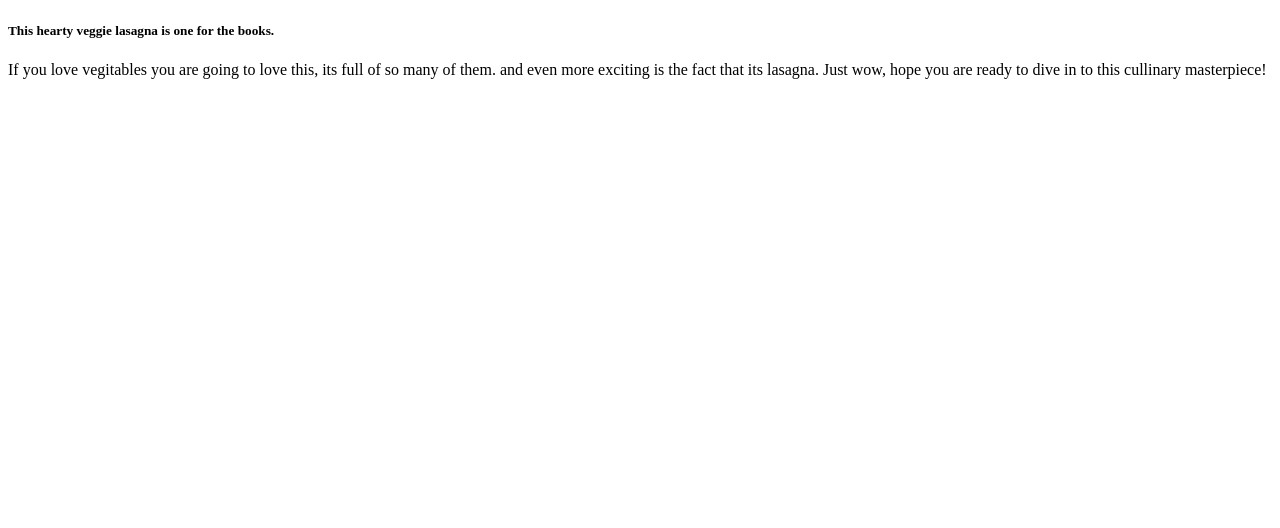
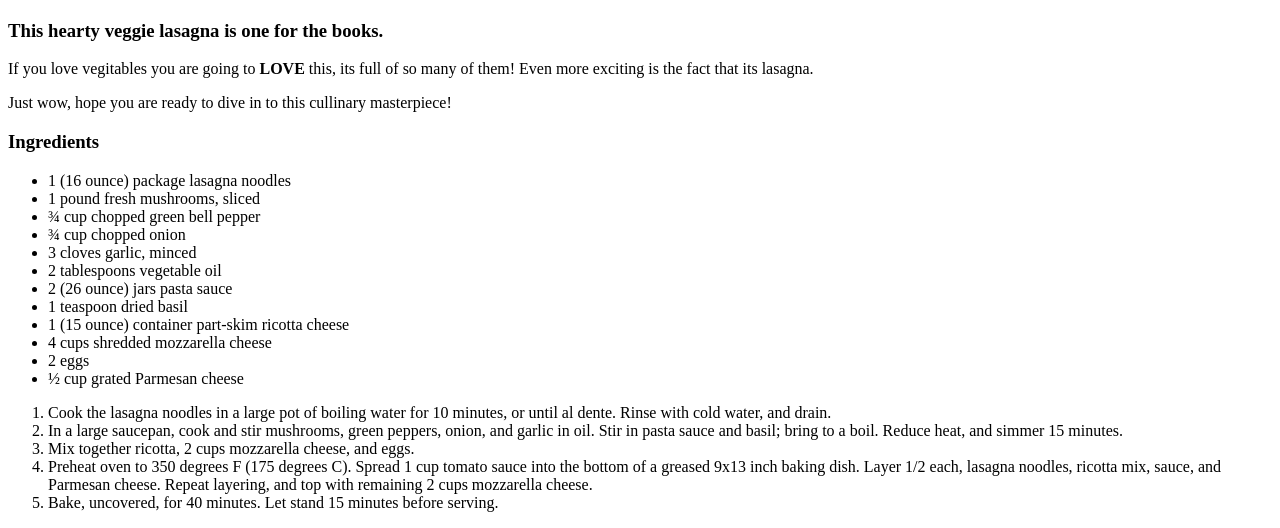
Before and after one commit to Bradleyb1rd/odin-recipes, a plain HTML site: page recipes/lasagna.html in a window 1280 px wide. Shown: the part 383-911 px from the top of the page. Before the commit the page ends 800 px from the top, so only its background shows below. Drawn offline with Linux system fonts and the light colour scheme.

```diff
--- a/recipes/lasagna.html
+++ b/recipes/lasagna.html
@@ -4,17 +4,45 @@
     <meta charset="UTF-8">
     <meta http-equiv="X-UA-Compatible" content="IE=edge">
     <meta name="viewport" content="width=device-width, initial-scale=1.0">
-    <title>Document</title>
+    <title>Hearty Vegitable Lasagna Recipe</title>
 </head>
 <body>
     <h1>Hearty Vegetable Lasagna</h1>
     <img src="https://tinyurl.com/y4vw3hj3">
-    <h5>This hearty veggie lasagna is one for the books.</h5>
-        <p>If you love vegitables you are going to love this, its full of so many of them.
-            and even more exciting is the fact that its lasagna. Just wow, hope you are ready to dive in to
+    <h3>This hearty veggie lasagna is one for the books.</h3>
+        <p>If you love vegitables you are going to <strong>LOVE</strong> this, its full of so many of them!
+        Even more exciting is the fact that its lasagna.</p> <p>Just wow, hope you are ready to dive in to
         this cullinary masterpiece! </p>
+        <h3>Ingredients</h3>
 
 
 
+            <ul>
+                <li>1 (16 ounce) package lasagna noodles </li>
+                <li>1 pound fresh mushrooms, sliced </li>
+                <li>¾ cup chopped green bell pepper </li>
+                <li>¾ cup chopped onion </li>
+                <li>3 cloves garlic, minced </li>
+                <li>2 tablespoons vegetable oil </li>
+                <li>2 (26 ounce) jars pasta sauce </li>
+                <li>1 teaspoon dried basil </li>
+                <li>1 (15 ounce) container part-skim ricotta cheese </li>
+                <li>4 cups shredded mozzarella cheese </li>
+                <li>2 eggs</li>
+                <li>½ cup grated Parmesan cheese</li>
+
+
+            </ul>
+
+            <ol>
+                <li>Cook the lasagna noodles in a large pot of boiling water for 10 minutes, or until al dente. Rinse with cold water, and drain.</li>
+                <li>In a large saucepan, cook and stir mushrooms, green peppers, onion, and garlic in oil. Stir in pasta sauce and basil; bring to a boil. Reduce heat, and simmer 15 minutes.</li>
+                <li>Mix together ricotta, 2 cups mozzarella cheese, and eggs.</li>
+                <li>Preheat oven to 350 degrees F (175 degrees C). Spread 1 cup tomato sauce into the bottom of a greased 9x13 inch baking dish. Layer 1/2 each, lasagna noodles, ricotta mix, sauce, and Parmesan cheese. Repeat layering, and top with remaining 2 cups mozzarella cheese.</li>
+                <li>Bake, uncovered, for 40 minutes. Let stand 15 minutes before serving.</li>
+
+
+            </ol>
+
 </body>
 </html>
```
Also changed, not shown: index.html (+5 -1 lines), recipes/Brussels.html (added, +14 -0 lines).
